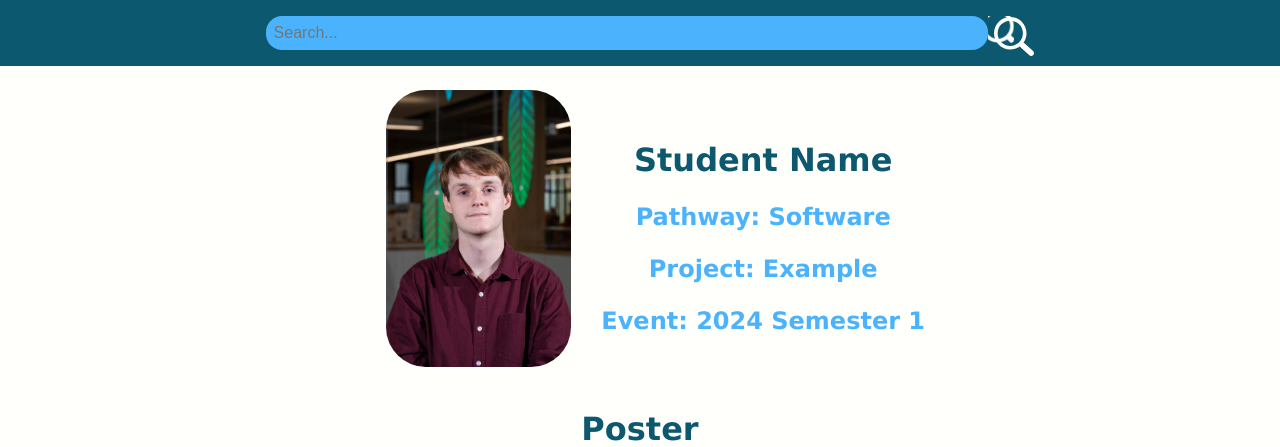
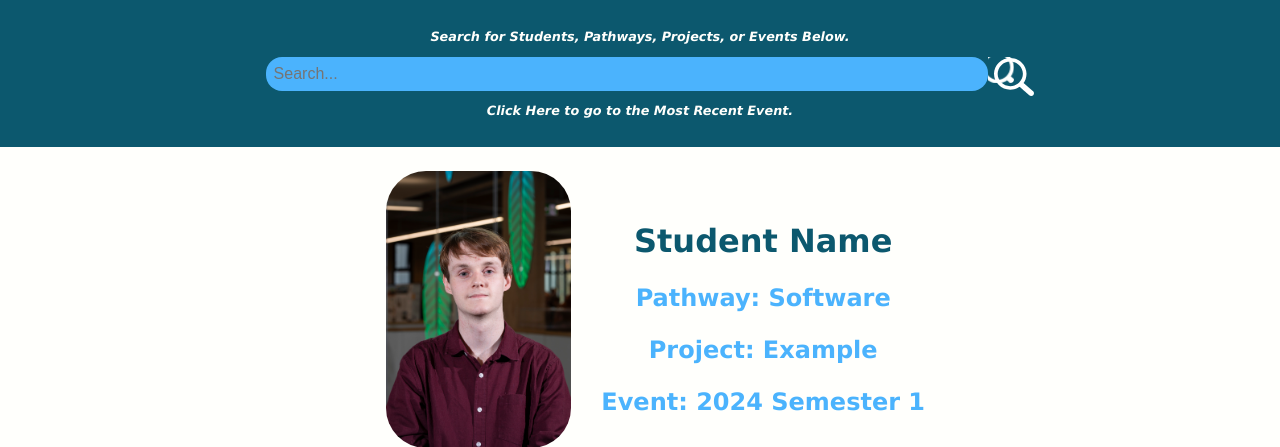
Before and after one commit to andosgee/Virtual-Emerge, a PHP site: page /searchResult.html in a window 1280 px wide. Shown: the part 164-611 px from the top of the page. Run offline with PHP 8.4, Linux system fonts and the light colour scheme.

Commit message:
Labeled and Linked Search

```diff
--- a/Style/styleMain.css
+++ b/Style/styleMain.css
@@ -32,9 +32,25 @@ body {
 
 .search {
   display: flex;
+  flex-direction: column;
   justify-content: center;
+  align-items: center;
+  text-align: center;
   padding: 1rem;
   background-color: #0C586E;
+}
+.search p {
+  color: #FFFFFC;
+  font-weight: bolder;
+  font-style: italic;
+  font-size: 0.8em;
+}
+.search p a {
+  color: #FFFFFC;
+  text-decoration: none;
+}
+.search p a:hover {
+  text-decoration: underline;
 }
 .search .search_form {
   display: flex;
@@ -504,6 +520,11 @@ footer .footer_section .socials a:hover svg {
   color: #FFFFFC;
 }
 
+.searchMessage {
+  text-align: center;
+  font-weight: bolder;
+}
+
 .search_expanded {
   display: flex;
   flex-direction: column;
--- a/Style/styleMain.scss
+++ b/Style/styleMain.scss
@@ -49,10 +49,25 @@ body {
 
 .search {
     display: flex;
+    flex-direction: column;
     justify-content: center;
+    align-items: center;
+    text-align: center;
     padding: 1rem;
     background-color: get-colour('darkBlue');
-
+    p{
+        color: get-colour('white');
+        font-weight: bolder;
+        font-style: italic;
+        font-size: 0.8em;
+        a{
+            color: get-colour('white');
+            text-decoration: none;
+            &:hover{
+                text-decoration: underline;
+            }
+        }
+    }
     .search_form {
         display: flex;
         width: 60%;
@@ -580,6 +595,11 @@ footer {
     }
 }
 
+.searchMessage{
+    text-align: center;
+    font-weight: bolder;
+}
+
 .search_expanded{
     display: flex;
     flex-direction: column;
--- a/adminPortal.html
+++ b/adminPortal.html
@@ -14,12 +14,14 @@
             </a>
         </header>
         <div class="search">
-            <form method="post" class="search_form">
+            <p>Search for Students, Pathways, Projects, or Events Below.</p>
+            <form method="post" action="search.html" class="search_form">
                 <input type="text" class="search_form_input" placeholder="Search...">
-                <button type="submit" class="search_form_button">
+                <button type="submit" class="search_form_button" >
                     <img src="Assets/Icons/search-icon.svg" alt="Search">
                 </button>
             </form>
+            <p><a href="event.html">Click Here to go to the Most Recent Event.</a></p>
         </div>
         <div class="tiles">
             <div class="tile">
--- a/event.html
+++ b/event.html
@@ -14,12 +14,14 @@
             </a>
         </header>
         <div class="search">
-            <form method="post" class="search_form">
+            <p>Search for Students, Pathways, Projects, or Events Below.</p>
+            <form method="post" action="search.html" class="search_form">
                 <input type="text" class="search_form_input" placeholder="Search...">
-                <button type="submit" class="search_form_button">
+                <button type="submit" class="search_form_button" >
                     <img src="Assets/Icons/search-icon.svg" alt="Search">
                 </button>
             </form>
+            <p><a href="event.html">Click Here to go to the Most Recent Event.</a></p>
         </div>
         <div class="event">
             <h2>Virtual &lt;EMERGE&gt; Event for 2024, Semester 1</h2>
--- a/index.html
+++ b/index.html
@@ -14,12 +14,14 @@
             </a>
         </header>
         <div class="search">
-            <form method="post" class="search_form">
+            <p>Search for Students, Pathways, Projects, or Events Below.</p>
+            <form method="post" action="search.html" class="search_form">
                 <input type="text" class="search_form_input" placeholder="Search...">
-                <button type="submit" class="search_form_button">
+                <button type="submit" class="search_form_button" >
                     <img src="Assets/Icons/search-icon.svg" alt="Search">
                 </button>
             </form>
+            <p><a href="event.html">Click Here to go to the Most Recent Event.</a></p>
         </div>
 
         <div class="carousel">
--- a/manageEvents.html
+++ b/manageEvents.html
@@ -14,12 +14,14 @@
             </a>
         </header>
         <div class="search">
-            <form method="post" class="search_form">
+            <p>Search for Students, Pathways, Projects, or Events Below.</p>
+            <form method="post" action="search.html" class="search_form">
                 <input type="text" class="search_form_input" placeholder="Search...">
-                <button type="submit" class="search_form_button">
+                <button type="submit" class="search_form_button" >
                     <img src="Assets/Icons/search-icon.svg" alt="Search">
                 </button>
             </form>
+            <p><a href="event.html">Click Here to go to the Most Recent Event.</a></p>
         </div>
         <div class="manage-users">
             <div class="user-list">
--- a/manageUsers.html
+++ b/manageUsers.html
@@ -14,12 +14,14 @@
             </a>
         </header>
         <div class="search">
-            <form method="post" class="search_form">
+            <p>Search for Students, Pathways, Projects, or Events Below.</p>
+            <form method="post" action="search.html" class="search_form">
                 <input type="text" class="search_form_input" placeholder="Search...">
-                <button type="submit" class="search_form_button">
+                <button type="submit" class="search_form_button" >
                     <img src="Assets/Icons/search-icon.svg" alt="Search">
                 </button>
             </form>
+            <p><a href="event.html">Click Here to go to the Most Recent Event.</a></p>
         </div>
         <div class="manage-users">
             <div class="user-list">
--- a/search.html
+++ b/search.html
@@ -13,6 +13,7 @@
             <h1>&lt;EMERGE&gt;</h1>
             </a>
         </header>
+
         <div class="search_expanded">
             <form class="search_term">
                 <input type="text" name="search" class="search_form_input" placeholder="">
@@ -39,6 +40,7 @@
                 <button class="apply-button">Filter/Sort</button>
             </form>
         </div>
+        <p class="searchMessage">Search and Sort for Students, Pathways, Projects, or Events.</p>
         <div class="search_results">
             <a class="result" href="searchResult.html">
                 <div class="info">
--- a/searchResult.html
+++ b/searchResult.html
@@ -14,12 +14,14 @@
             </a>
         </header>
         <div class="search">
-            <form method="post" class="search_form">
+            <p>Search for Students, Pathways, Projects, or Events Below.</p>
+            <form method="post" action="search.html" class="search_form">
                 <input type="text" class="search_form_input" placeholder="Search...">
-                <button type="submit" class="search_form_button">
+                <button type="submit" class="search_form_button" >
                     <img src="Assets/Icons/search-icon.svg" alt="Search">
                 </button>
             </form>
+            <p><a href="event.html">Click Here to go to the Most Recent Event.</a></p>
         </div>
         <div class="search_result">
             <div class="bio">
```
Also changed, not shown: 1 other file.
